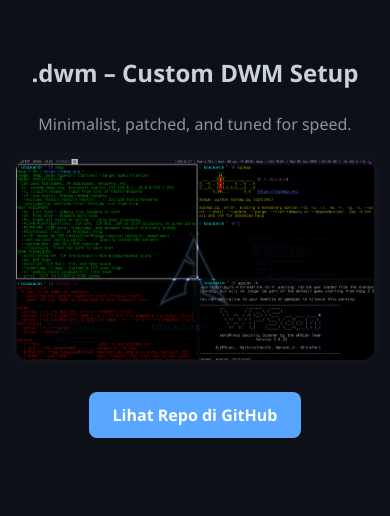
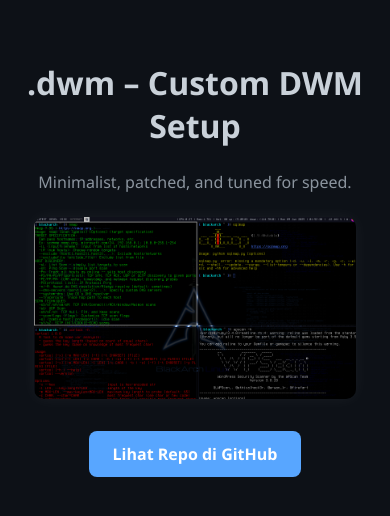
Before and after one commit to LynxSaiko/.dwm, a plain HTML site: page index.html in a window 390 px wide. Drawn offline with Linux system fonts and the light colour scheme.

Commit message:
index.html

```diff
--- a/index.html
+++ b/index.html
@@ -52,9 +52,10 @@
 
     img {
       max-width: 100%;
-      width: 640px;
-      border-radius: 12px;
-      box-shadow: 0 0 20px rgba(255,255,255,0.05);
+      width: 480px;
+      height: auto;
+      border-radius: 10px;
+      box-shadow: 0 0 16px rgba(255,255,255,0.05);
       margin-bottom: 2rem;
     }
 
@@ -74,11 +75,8 @@
     }
 
     @media (max-width: 600px) {
-      h1 {
-        font-size: 1.5rem;
-      }
       img {
-        width: 100%;
+        width: 90%;
       }
     }
   </style>
```
